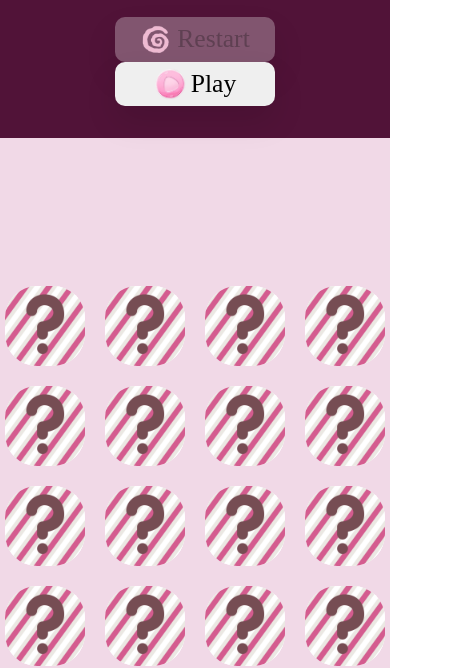
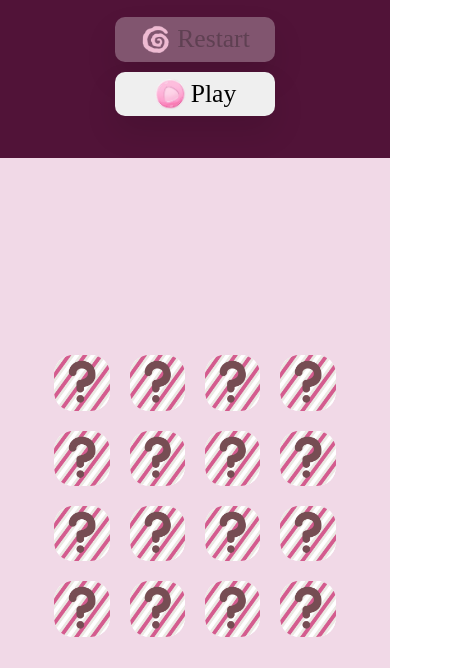
Before and after one commit to MalakMAmer/memoryGame, a plain HTML site: page index.html in a window 390 px wide. Shown: the part 211-879 px from the top of the page, 475 px wide, since content can reach past the window. Drawn offline with nearby package versions, Linux system fonts and the light colour scheme; a web font is replaced by a local one.

Commit message:
fixed the some issues for phone users

```diff
--- a/css/style.css
+++ b/css/style.css
@@ -5,6 +5,10 @@
     padding: 0;
     box-sizing: border-box;
     font-family: serif;
+    -webkit-tap-highlight-color: transparent;
+    -webkit-touch-callout: none;
+    user-select: none;
+    -webkit-user-select: none;
 }
 :root{
     --LightPink: #E6BCD590;
@@ -150,11 +154,10 @@ header div#innerWholeCardsCont{
     justify-content: center;
     align-items: center;
     width: 60%;
-    min-width: 35rem;
     padding: 5rem;
 }
 header div#innerWholeCardsCont div.cardItems{
-    width: 20%;
+    width: 17%;
     aspect-ratio: 1 / 1;
     margin: 10px;
     border-radius: 2rem;
@@ -166,7 +169,6 @@ header div#innerWholeCardsCont div.cardItems{
 }
 header div#innerWholeCardsCont div.cardItems img{
     width: 10rem;
-    min-width: 3rem;
     border-radius: 2rem;
     transition: all 300ms ease;
 }
@@ -215,7 +217,7 @@ header div#innerWholeCardsCont div.cardItems img{
 
 /* media Quereis */
 
-@media (max-width:600px){
+@media (max-width:660px){
     nav{
         justify-content: center;
     }
@@ -232,4 +234,19 @@ header div#innerWholeCardsCont div.cardItems img{
     header{
         height: 80vh;
     }
+    header div#innerWholeCardsCont{
+        padding: 2rem;
+        width: auto;
+    }
+    header div#innerWholeCardsCont div.cardItems{
+        border-radius: 1.2rem;
+    }
+    header div#innerWholeCardsCont div.cardItems img{
+        width: 12rem;
+        border-radius: 1.2rem;
+        transition: all 300ms ease;
+    }
+    nav div#rightSideNav button.Btn{
+        margin-bottom: 10px;
+    }
 }
```
